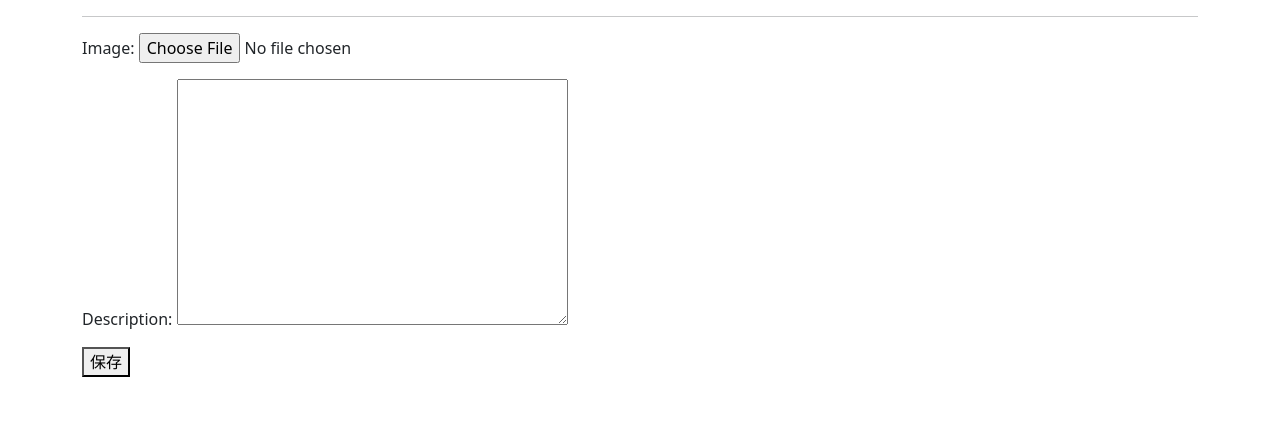
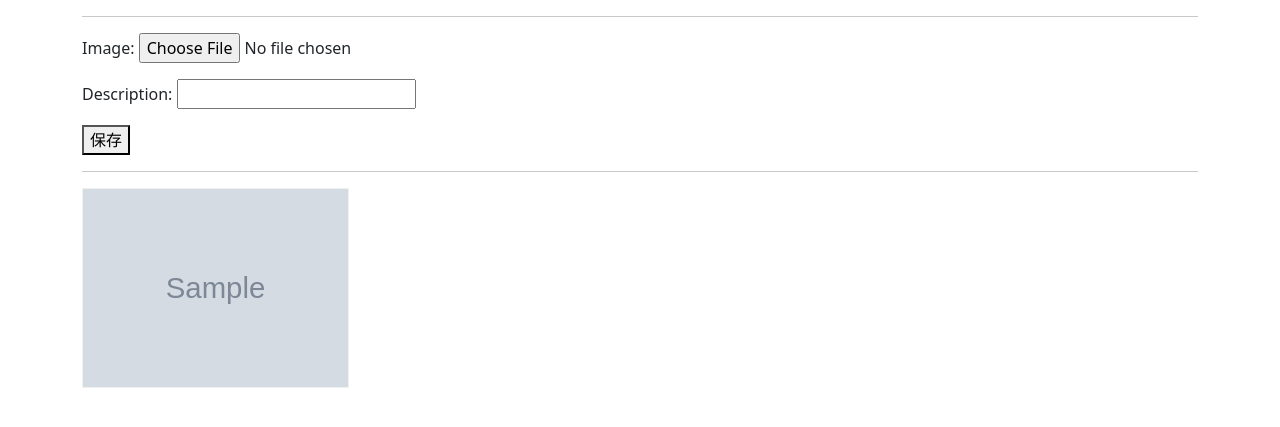
Before and after one commit to BlackIce417/NasCtr, a Django app: page /albums/1 in a window 1280 px wide. Shown: the part 24-451 px from the top of the page. Run offline with Django 5.2, Linux system fonts and the light colour scheme; a user stored in the database is signed in; tables that the repository leaves empty hold one stand-in row (values such as "Sample post"); grey boxes marked "Sample" are stand-in pictures; some libraries are stand-ins or nearby versions.

Commit message:
Display images in albums

```diff
--- a/NasCtr/settings.py
+++ b/NasCtr/settings.py
@@ -119,7 +119,9 @@ TIME_ZONE = 'UTC'
 
 USE_I18N = True
 
-USE_TZ = True
+USE_TZ = False
+
+TIME_ZONE = "Asia/Shanghai"
 
 
 # Static files (CSS, JavaScript, Images)
--- a/main/forms.py
+++ b/main/forms.py
@@ -2,4 +2,7 @@ from django import forms
 
 class PictureForm(forms.Form):
     image = forms.ImageField(label='Image')
-    description = forms.CharField(widget=forms.Textarea, required=False, label="Description")
+    description = forms.CharField(widget=forms.TextInput,
+                                  required=False,
+                                  label="Description",
+                                  initial="")
--- a/main/models.py
+++ b/main/models.py
@@ -1,7 +1,12 @@
 from django.db import models
 from django.contrib.auth.models import User
+from django.core.files.storage import default_storage
+from django.utils.deconstruct import deconstructible
+from django.conf import settings
 import os
-from django.conf import settings
+import hashlib
+from datetime import datetime
+
 
 # Create your models here.
 class UserProfile(models.Model):
@@ -36,9 +41,34 @@ def upload_to(instance, filename):
     # 路径格式：<appname>/static/media/album/<album_id>/<filename>
     return f'{instance._meta.app_label}/album/{instance.album.id}/{filename}'
 
+
+@deconstructible
+class HashUploadTo:
+    def __call__(self, instance, filename):
+        # 计算文件哈希
+        file_path = os.path.join(instance._meta.app_label, 'album', str(instance.album.id), filename)
+
+        # 计算文件内容的哈希值
+        hash_value = self.get_file_hash(instance.image,)
+
+        # 使用哈希值作为文件名
+        file_extension = os.path.splitext(filename)[1]  # 获取文件扩展名
+        return f'{instance._meta.app_label}/album/{instance.album.id}/{hash_value}{file_extension}'
+
+    def get_file_hash(self, file,):
+        """
+        计算文件的哈希值
+        """
+        hash_sha256 = hashlib.sha256()  # 使用SHA-256算法
+        hash_sha256.update(str(datetime.now()).encode("utf-8"))
+        for chunk in file.chunks():  # 以块的方式读取文件内容
+            hash_sha256.update(chunk)
+        return hash_sha256.hexdigest()
+
+
 class Picture(models.Model):
     name = models.CharField(max_length=100, verbose_name='图片名称')
-    image = models.ImageField(upload_to=upload_to, verbose_name='图片')
+    image = models.ImageField(upload_to=HashUploadTo(), verbose_name='图片')
     description = models.TextField(blank=True, null=True, verbose_name='Description')
     album = models.ForeignKey(Album, on_delete=models.CASCADE, related_name='photos', verbose_name='相册')
     uploaded_at = models.DateTimeField(auto_now_add=True, verbose_name='上传于')
@@ -46,5 +76,10 @@ class Picture(models.Model):
     def __str__(self):
         return self.name
 
+    # def save(self, *args, **kwargs):
+    #     if self.image:
+    #         self.name = HashUploadTo().get_file_hash(self.image,)
+    #     super().save(*args, **kwargs)
+
     class Meta:
         verbose_name = '图片'
--- /dev/null
+++ b/main/static/css/album.css
@@ -0,0 +1,53 @@
+.pictures-gallery {
+    display: grid;
+    grid-template-columns: repeat(4, 1fr); /* 每行4列 */
+    gap: 16px; /* 图片间的间距 */
+}
+
+.picture-item {
+    width: 100%;
+    aspect-ratio: 4/3;
+    display: inline-block;
+    border: 1px #f1f1f1 solid;
+    background-repeat: no-repeat;
+    background-origin: border-box;
+    background-size: cover;
+    position: relative;
+    overflow: hidden;
+}
+
+.picture-item .picture-btn-group {
+    position: absolute;
+    top: 50%;
+    left: 50%;
+    transform: translate(-50%, -50%);
+    width: 100%;
+    display: flex;
+    justify-content: center;
+    align-items: center;
+    background-color: #f1f1f1;
+    opacity: 0;
+    transition: opacity 0.3s ease;
+}
+
+.picture-item .picture-btn-group a {
+    text-decoration: none;
+    margin: 5px;
+    cursor: pointer;
+}
+
+.picture-item .picture-btn-group .view-picture{
+    background-color: rgb(17, 0, 255);
+    color: #ffffff;
+
+}
+
+.picture-item .picture-btn-group .delete-picture {
+    background-color: #ff0000;
+    color: #ffffff;
+}
+
+.picture-item:hover .picture-btn-group {
+    display: flex;
+    opacity: 1;
+}
--- a/main/templates/main/album.html
+++ b/main/templates/main/album.html
@@ -2,9 +2,10 @@
 <!DOCTYPE html>
 <html lang="en">
   <head>
-    <meta charset="UTF-8">
-    <meta name="viewport" content="width=device-width, initial-scale=1.0">
+    <meta charset="UTF-8" />
+    <meta name="viewport" content="width=device-width, initial-scale=1.0" />
     <link rel="stylesheet" href="{% static 'bootstrap-5.3.0-alpha1-dist/css/bootstrap.min.css' %}" />
+    <link rel="stylesheet" href="{% static 'css/album.css' %}" />
     <title>Album</title>
   </head>
   <body>
@@ -13,14 +14,25 @@
         <span>{{ album.name }}</span>
         <span>{{ album.host.username }}</span>
       </nav>
-        <hr>
+      <hr />
       <form action="#" method="post" enctype="multipart/form-data">
         {% csrf_token %}
-            {% comment %} <input type="file" name="userupload">
+        {% comment %} <input type="file" name="userupload" />
         <button type="submit">保存</button> {% endcomment %}
-            {{pic_form.as_p}}
+        {{ pic_form.as_p }}
         <button type="submit">保存</button>
       </form>
+      <hr />
+      <div class="pictures-gallery">
+        {% for picture in pictures %}
+            <div class="picture-item" style="background-image: url({{ picture.image.url }});">
+                <div class="picture-btn-group">
+                    <a href="#" class='view-picture'>查看</a>
+                    <a href="#" class='delete-picture'>删除</a>
+                </div>
+            </div>
+        {% endfor %}
+      </div>
     </div>
   </body>
 </html>
--- a/main/urls.py
+++ b/main/urls.py
@@ -1,4 +1,7 @@
 from django.urls import path
+from django.conf import settings
+from django.conf.urls.static import static
+
 from . import views
 
 app_name = "main"
@@ -11,4 +14,8 @@ urlpatterns = [
     path('register/', views.register, name='register'),
     path('create_album/', views.create_album, name='create_album'),
     path('albums/<int:album_id>', views.album, name='albums'),
+    path('deletep', views.delete_picture, name="delete-picture")
 ]
+
+if settings.DEBUG:
+    urlpatterns += static(settings.MEDIA_URL, document_root=settings.MEDIA_ROOT)
--- a/main/views.py
+++ b/main/views.py
@@ -3,6 +3,7 @@ from django.shortcuts import render, redirect
 from django.contrib.auth.models import User
 from django.contrib.auth import authenticate, login, logout
 from django.contrib.auth.decorators import login_required
+from django.db.models import QuerySet
 
 from .models import *
 from .forms import *
@@ -30,8 +31,11 @@ def _logout(request):
 @login_required(login_url="/login/")
 def index(request):
     user = request.user
-    album = Album.objects.filter(host=user)
-    context = {"user": user, "albums": album}
+    album_list = Album.objects.filter(host=user)
+    album = []
+    for a in album_list:
+        album.append({"album": a, "pictures": Picture.objects.filter(album=a).order_by("-uploaded_at")})
+    context = {"user": user, "albums": album, }
     return render(request, "main/index.html", context)
 
 
@@ -85,5 +89,10 @@ def album(request, album_id):
         else:
             return HttpResponse("Upload fail")
     form = PictureForm()
-    context = {"album": album, "pic_form": form}
+    pictures = Picture.objects.filter(album=album)
+    context = {"album": album, "pic_form": form, "pictures": pictures}
     return render(request, "main/album.html", context)
+
+
+def delete_picture(request):
+    pass
```
Also changed, not shown: main/templates/main/index.html (+5 -5 lines), README.md. Lines whose indentation alone changed are shown as unchanged.
